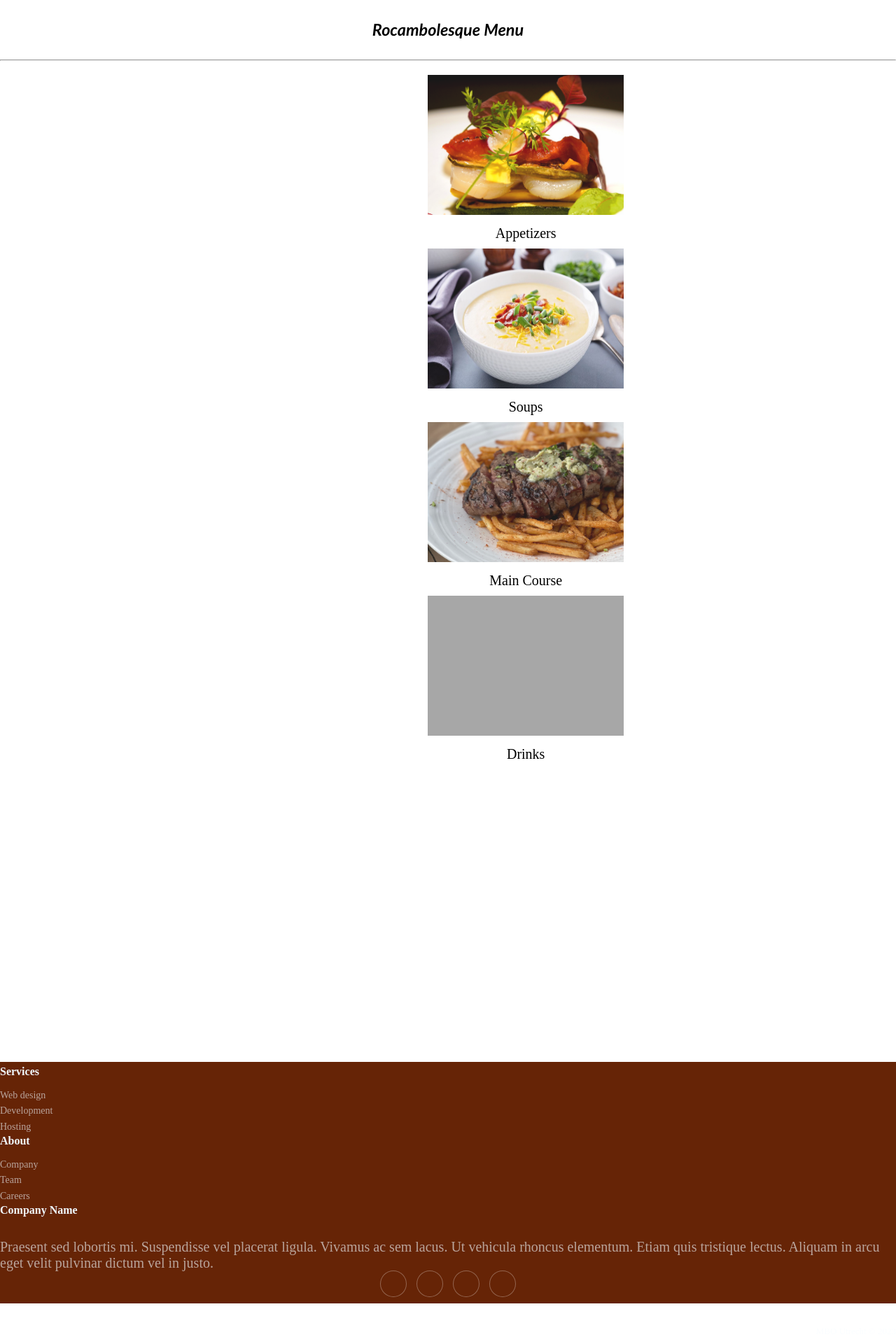
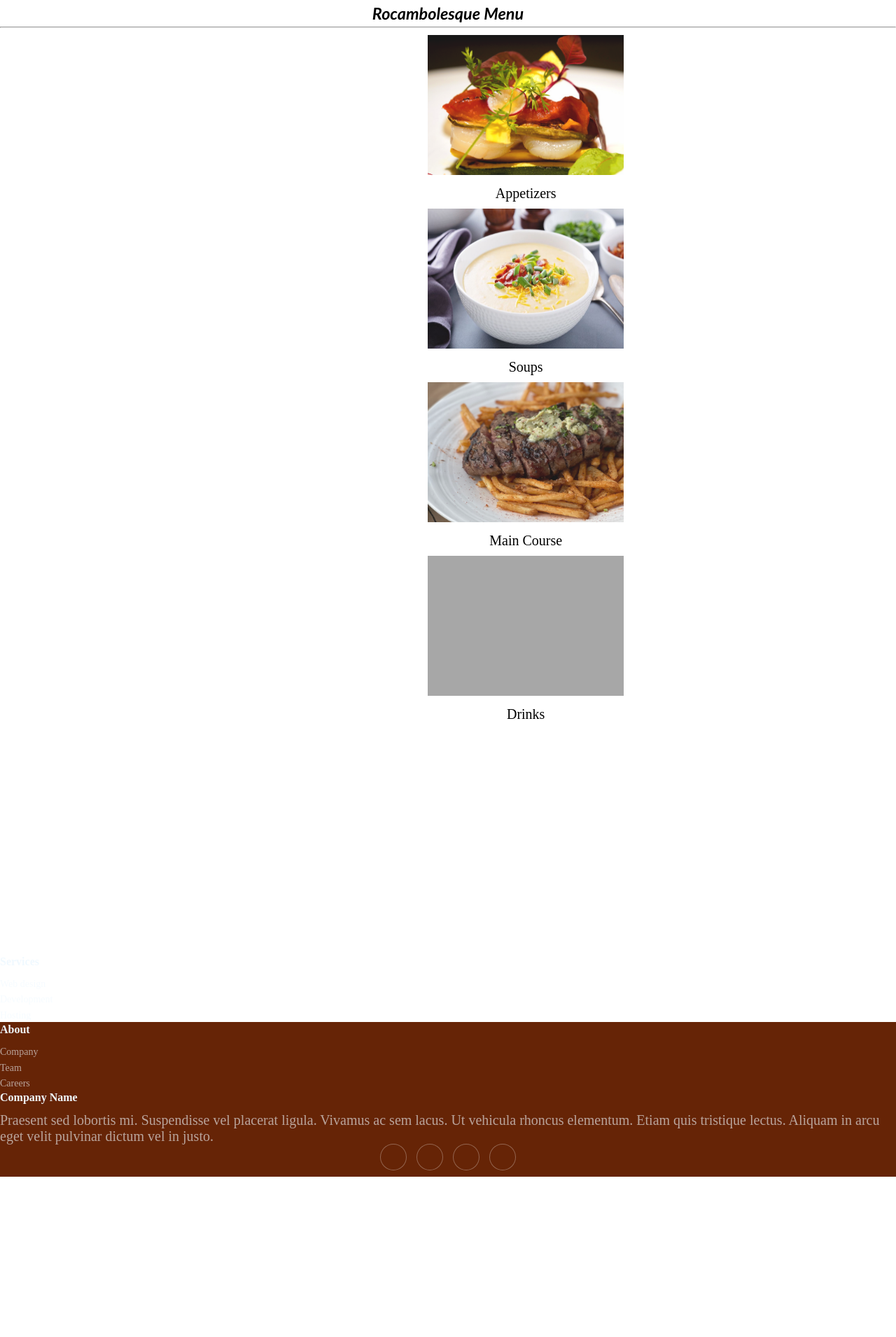
Before and after one commit to Jaswand/MVC---Project-L2, a PHP site: page / in a window 1280 px wide; the page is wider, and only the part inside the window is pictured. Shown: that part at 70% size. After the commit the page ends 1681 px from the top of that part, so only its background shows below. Run offline with PHP 8.4, Linux system fonts and the light colour scheme; some libraries are stand-ins or nearby versions; grey boxes are pictures that could not be loaded.

Commit message:
menupage first template

```diff
--- a/mvc-framework-io-sd-2109A/app/views/landingpages/menu.php
+++ b/mvc-framework-io-sd-2109A/app/views/landingpages/menu.php
@@ -14,6 +14,7 @@
         <h3>Rocambolesque Menu</h3>
     </div>
     <hr>
+    <ul class="list-unstyled list-inline text-center">
         <div class="images">
             <img src="/img/appetizers.png" alt="appetizers" class="appetizers">
             <figcaption>Appetizers</figcaption>
@@ -24,12 +25,13 @@
             <img src="/img/drinks.png" alt="drinks" class="drinks">
             <figcaption>Drinks</figcaption>
         </div>
+    </ul>
+
     <div class="clear"></div>
 
-    <div class="footer-dark" id="footer">
-        <footer>
-            <div class="container">
-                <div class="row">
+    <div class="footer-dark">
+        <footer id="footer">
+            <div class=" row">
                 <div class="col-sm-6 col-md-3 item">
                     <h3>Services</h3>
                     <ul>
@@ -52,8 +54,6 @@
                 </div>
                 <div class="col item social"><a href="#"><i class="icon ion-social-facebook"></i></a><a href="#"><i class="icon ion-social-twitter"></i></a><a href="#"><i class="icon ion-social-snapchat"></i></a><a href="#"><i class="icon ion-social-instagram"></i></a></div>
             </div>
-                <p class="copyright">MBO Utrecht © 2023</p>
-            </div>
         </footer>
     </div>
     <script src="https://cdnjs.cloudflare.com/ajax/libs/jquery/3.2.1/jquery.min.js"></script>
--- a/mvc-framework-io-sd-2109A/public/css/menupage.css
+++ b/mvc-framework-io-sd-2109A/public/css/menupage.css
@@ -1,8 +1,12 @@
-* body {
+* {
+    padding: 0;
+    margin: 0;
+}
+
+html,
+body {
     width: 100%;
     height: 100%;
-    padding: 0;
-    margin: 0;
     font-size: 20px;
 }
 
@@ -132,6 +136,11 @@ p {
     margin-bottom: 0;
 }
 
+#footer {
+    margin-top: -100px;
+    clear: both;
+}
+
 /* spacing between footer and content */
 .clear {
     clear: both;
```
Lines whose indentation alone changed are shown as unchanged.
